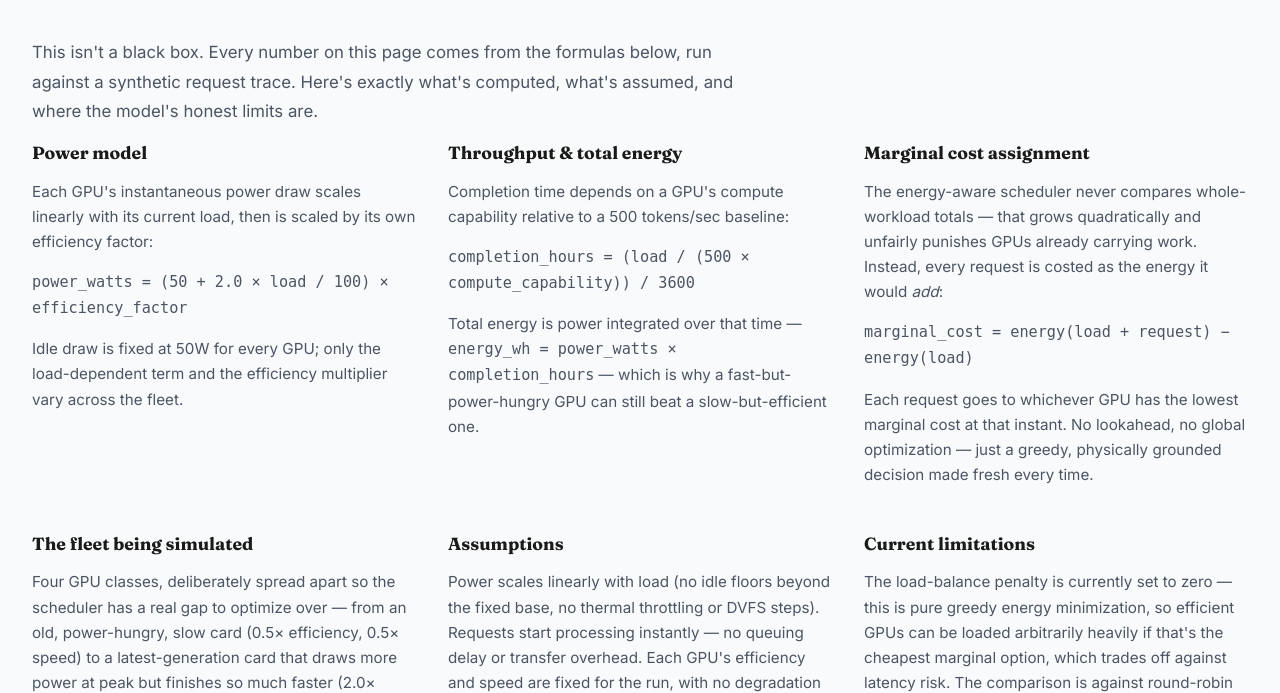
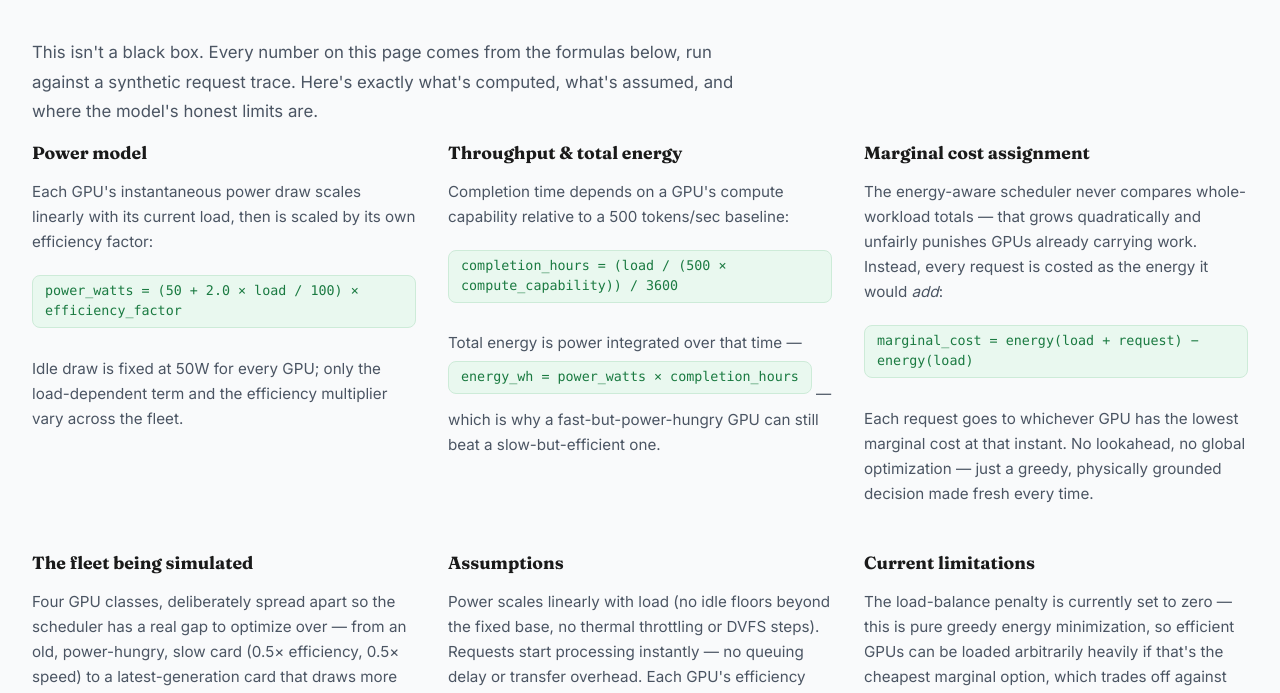
Before and after one commit to raghavshikriwal/energy-aware-llm-scheduler, a Flask app: page / in a window 1280 px wide. Shown: the part 4442-5135 px from the top of the page. Run offline with Flask 3, Linux system fonts and the light colour scheme.

Commit message:
Style methodology formulas as code blocks matching site palette

```diff
--- a/static/style.css
+++ b/static/style.css
@@ -619,3 +619,27 @@ a {
   color: var(--color-muted);
   font-size: 0.85rem;
 }
+
+/* ============================================================
+   METHODOLOGY FORMULA CODE BLOCKS
+   ============================================================ */
+
+.info-block code,
+.author-bio code {
+  display: inline-block;
+  font-family: 'SFMono-Regular', Consolas, 'Liberation Mono', Menlo, monospace;
+  font-size: 0.88em;
+  background: var(--color-accent-soft);
+  border: 1px solid #cdebd8;
+  color: var(--color-accent-dark);
+  padding: 0.35rem 0.75rem;
+  border-radius: 8px;
+  margin: 0.35rem 0;
+  line-height: 1.5;
+  overflow-x: auto;
+  max-width: 100%;
+}
+
+.info-block p:has(> code:only-child) {
+  margin: 0.9rem 0;
+}
```
